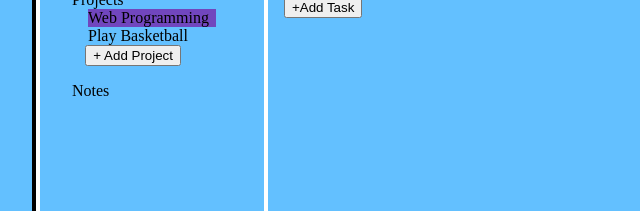
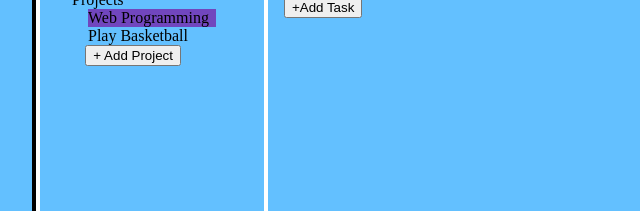
Before and after one commit to bchung54/todo-list, a website built with webpack: page dist/index.html in a window 1280 px wide. Shown: the part 433-644 px from the top of the page, 220-860 px from the left. Built offline with nearby package versions, Linux system fonts and the light colour scheme.

Commit message:
Remove notes tab

```diff
--- a/dist/index.html
+++ b/dist/index.html
@@ -28,7 +28,6 @@
                     </form>
                     <button class="add-project">+ Add Project</button>
                 </div>
-                <div class="sidebar-tab general-tab">Notes</div>
             </div>
             <div class="display">
                 <form class="task-form">
```
